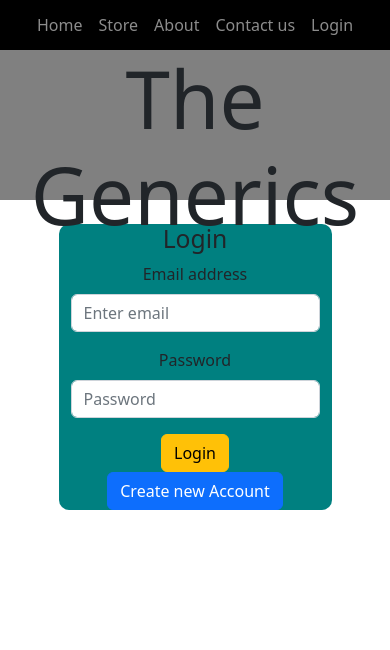
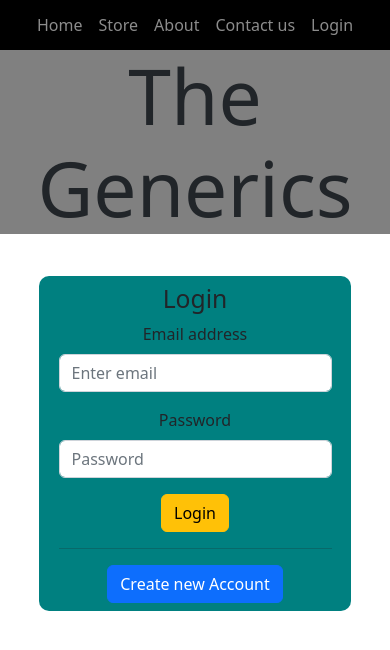
Before and after one commit to krgarav/ecommerce, a React (Create React App) app: page /store in a window 390 px wide. Shown: the top 650 px of the page. Built offline with nearby package versions, Linux system fonts and the light colour scheme.

Commit message:
Login page customised

```diff
--- a/public/index.html
+++ b/public/index.html
@@ -1,14 +1,12 @@
 <!DOCTYPE html>
 <html lang="en">
+
 <head>
   <meta charset="utf-8" />
   <link rel="icon" href="%PUBLIC_URL%/favicon.ico" />
   <meta name="viewport" content="width=device-width, initial-scale=1" />
   <meta name="theme-color" content="#000000" />
-    <meta
-      name="description"
-      content="Web site created using create-react-app"
-    />
+  <meta name="description" content="Web site created using create-react-app" />
   <link rel="apple-touch-icon" href="%PUBLIC_URL%/logo192.png" />
   <!--
       manifest.json provides metadata used when your web app is installed on a
@@ -26,6 +24,7 @@
     -->
   <title>React App</title>
 </head>
+
 <body>
   <noscript>You need to enable JavaScript to run this app.</noscript>
   <div id="root"></div>
@@ -39,5 +38,7 @@
       To begin the development, run `npm start` or `yarn start`.
       To create a production bundle, use `npm run build` or `yarn build`.
     -->
+  <script src="https://unpkg.com/@lottiefiles/lottie-player@latest/dist/lottie-player.js"></script>
 </body>
+
 </html>
--- a/src/Components/Body/Body.js
+++ b/src/Components/Body/Body.js
@@ -4,6 +4,7 @@ import { Container, Row, Col, Image, Button } from "react-bootstrap";
 import CartContext from "../../Store/cart-context";
 import { Link } from "react-router-dom";
 import Cardbox from "../Cardbox/Cardbox";
+import classes from "./Body.module.css";
 const Body = (props) => {
   const cartCtx = useContext(CartContext);
 
@@ -40,28 +41,22 @@ const Body = (props) => {
       //     </span>
       //   </div>
       // </Col>
-      <Col key={item.title} xl={6}>
+      <Col key={item.title} lg={3}>
+
         <Cardbox title={item.title} imgurl={item.imageUrl} price={item.price} />
-      </Col>
+       </Col>
     );
   });
 
   return (
     <>
-      <div
-        style={{
-          backgroundColor: "grey",
-          height: "150px",
-          textAlign: "center",
-          fontSize: "20px",
-        }}
-      >
-        <h1 style={{ fontSize: "80px" }}>The Generics</h1>
+
+      <div className={classes.title}>
+        <h1 >The Generics</h1>
       </div>
-
-      <Container style={{textAlign:"center",display:"flex", justifyContent:"center",alignContent:"center",backgroundColor:"blue",alignItems:"center",alignSelf:"center"}}>
+      <div className={classes.container}>
         <Row>{items}</Row>
-      </Container>
+      </div>
       <Container style={{ margin: "20px auto" }} className="text-center">
         <Button variant="dark" onClick={props.onClick}>
           See the cart
--- /dev/null
+++ b/src/Components/Body/Body.module.css
@@ -0,0 +1,14 @@
+.container{
+    background-color: lightgray;
+    padding :10px 5%;
+    margin: 5px;
+    border-radius: 5px;
+}
+.title{
+    background-color: grey;
+    height:min-content;
+    text-align: center;
+}
+.title h1{
+    font-size: 5.2rem;
+}
--- a/src/Components/Cardbox/Cardbox.js
+++ b/src/Components/Cardbox/Cardbox.js
@@ -1,19 +1,62 @@
-import { Button, Card } from "react-bootstrap"
+import { useContext } from "react";
+import { Button, Card } from "react-bootstrap";
+import classes from "./Cardbox.module.css";
+import CartContext from "../../Store/cart-context";
+import { useNavigate } from "react-router-dom";
 
-const Cardbox=(props)=>{
-    const clickHandler=()=>{
+const Cardbox = (props) => {
+  const cartCtx = useContext(CartContext);
+  const navigate = useNavigate();
 
-    }
-    return <>
-    <Card style={{width:"50%" }}>
-        <Card.Title style={{textAlign:"center"}}>{props.title}</Card.Title>
-        <Card.Img src={props.imgurl} variant="top"/>
-        <div style={{display:"flex"}}>
-            <span>Rs {props.price}</span>
-            <Button onClick={clickHandler}>Add to Cart</Button>
+  const imgHandler = (title) => {
+
+    navigate(`/store/${title}`);
+  };
+  const clickHandler = (event) => {
+    const title = event.target.parentNode.children[1].children[0].innerText;
+    const url = event.target.parentNode.children[0].src;
+    const Price =
+      event.target.parentNode.children[1].children[1].children[0].innerText;
+
+    const imgObj = {
+      title: title,
+      url: url,
+      price: Price,
+    };
+    cartCtx.addToCartItems(imgObj);
+    event.stopPropagation();
+  };
+  // const rating = props.rating;
+  return (
+    <>
+      <Card onClick={()=>imgHandler(props.title)} style={{ width: "100%",margin:"20px auto",padding:"10px 10px" }}>
+        <Card.Img src={props.imgurl} variant="top" />
+        <div>
+          <h3>{props.title}</h3>
+          <div className={classes.spantag}>
+            <span>Rs {props.price} /-</span>
+            <span className={classes.crossed}>
+              (Rs {+props.price + Math.floor(Math.random() * 100)} /-)
+            </span>
+          </div>
+          <div className={classes.stars}>
+            <span>★</span>
+            <span>★</span>
+            <span>★</span>
+            <span>★</span>
+            <span>★</span>
+          </div>
         </div>
-    </Card>
+        <Button
+          onClick={clickHandler}
+          variant="primary"
+          className={classes.button}
+        >
+          Add to Cart
+        </Button>
+      </Card>
     </>
-}
+  );
+};
 
 export default Cardbox;
--- /dev/null
+++ b/src/Components/Cardbox/Cardbox.module.css
@@ -0,0 +1,42 @@
+.spantag{
+    display: flex;
+}
+
+.crossed{
+    text-decoration: line-through;
+    color: green;
+    font-size: 0.8rem;
+}
+.stars{
+    color: yellow;
+
+}
+.stars span {
+    display: inline-block;
+    font-size: 24px; /* Adjust the size of the star */
+    margin: 0 2px; /* Adjust margin for spacing between stars */
+    position: relative;
+  }
+
+  .stars span:before {
+    content: '★';
+    position: absolute;
+    color: white; /* White color for the star's fill */
+    display: block;
+    left: 0;
+    top: 0;
+    width: 100%;
+    height: 100%;
+  }
+
+  .stars span:after {
+    content: '★';
+    color: black; /* Black color for the star's border */
+    display: block;
+    left: 0;
+    top: 0;
+    width: 100%;
+    height: 100%;
+    position: absolute;
+    /* z-index: -1; Place the border behind the filled star */
+  }
--- a/src/Components/login/Loginform.js
+++ b/src/Components/login/Loginform.js
@@ -3,6 +3,7 @@ import { Container, Form, Button } from "react-bootstrap";
 import AuthContext from "../../Store/auth-context";
 import { useNavigate } from "react-router-dom";
 import NavBar from "../NavBar/NavBar";
+import classes from "./login.module.css";
 const LoginForm = () => {
   const [login, setLogin] = useState(true);
   const authCtx = useContext(AuthContext);
@@ -34,8 +35,7 @@ const LoginForm = () => {
           throw data.error;
         }
         authCtx.login(data.idToken);
-        localStorage.setItem("mail",data.email)
-        alert("Logged In");
+        localStorage.setItem("mail", data.email);
         navigate("/store", { replace: true });
       } catch (error) {
         alert(error.message);
@@ -58,9 +58,9 @@ const LoginForm = () => {
           throw data.error;
         }
         alert("Account Creation Successfull");
-        navigate("/login",{replace:"true"})
-        passwordRef.current.value=""
-        emailRef.current.value=""
+        navigate("/login", { replace: "true" });
+        passwordRef.current.value = "";
+        emailRef.current.value = "";
       } catch (error) {
         alert(error.message);
       }
@@ -73,20 +73,18 @@ const LoginForm = () => {
   };
   return (
     <>
-    <NavBar/>
-      <div
-        style={{
-          backgroundColor: "grey",
-          height: "150px",
-          textAlign: "center",
-          fontSize: "20px",
-        }}
-      >
-        <h1 style={{ fontSize: "80px" }}>The Generics</h1>
+      <NavBar />
+      <div className={classes.title}>
+        <h1 >The Generics</h1>
       </div>
       <br />
-      <Container
-        style={{ width: "70%", backgroundColor: "teal", borderRadius: "10px" }}
+      <div
+        className={classes.container}
+        style={{
+          padding: "2% 5%",
+          backgroundColor: "teal",
+          borderRadius: "10px",
+        }}
       >
         <Form onSubmit={submitHandler} className="text-center">
           <Form.Group>
@@ -115,13 +113,14 @@ const LoginForm = () => {
           <Button variant="warning" type="submit">
             {login ? "Login" : "Create Account"}
           </Button>
-          <Form.Group>
-            <Button onClick={toggleHandler}>
-              {login ? "Create new Account" : "Login with existing account"}
-            </Button>
-          </Form.Group>
+          <hr />
+          {/* <Form.Group> */}
+          <Button onClick={toggleHandler}>
+            {login ? "Create new Account" : "Login with existing account"}
+          </Button>
+          {/* </Form.Group> */}
         </Form>
-      </Container>
+      </div>
     </>
   );
 };
--- /dev/null
+++ b/src/Components/login/login.module.css
@@ -0,0 +1,52 @@
+.container{
+    width:50vw;
+    padding: 2% 5%;
+    margin: 10px auto;
+}
+.title{
+    background-color: grey;
+    height:min-content;
+    text-align: center;
+}
+.title h1{
+    font-size: 5.2rem;
+}
+
+/* Media query for screens smaller than 600px (e.g., smartphones) */
+@media (max-width: 600px) {
+    .stars span {
+      font-size: 16px; /* Adjust the size of the star for smaller screens */
+    }
+    .container{
+        width:80vw;
+        padding: 2% 5%;
+        margin: 10px auto;
+    }
+    .title h1{
+        font-size: 4.8rem;
+    }
+  }
+
+  /* Media query for screens between 601px and 768px (e.g., larger smartphones and small tablets) */
+  @media (min-width: 601px) and (max-width: 768px) {
+    .container{
+        width:80vw;
+        padding: 2% 5%;
+        margin: 10px auto;
+    }
+  }
+
+  /* Media query for screens between 769px and 1024px (e.g., tablets and smaller desktops) */
+  @media (min-width: 769px) and (max-width: 1024px) {
+
+  }
+
+  /* Media query for screens between 1025px and 1200px (e.g., larger desktops and small laptops) */
+  @media (min-width: 1025px) and (max-width: 1200px) {
+
+  }
+
+  /* Media query for screens larger than 1200px (e.g., larger laptops and desktops) */
+  @media (min-width: 1201px) {
+
+  }
```
Lines whose indentation alone changed are shown as unchanged.
